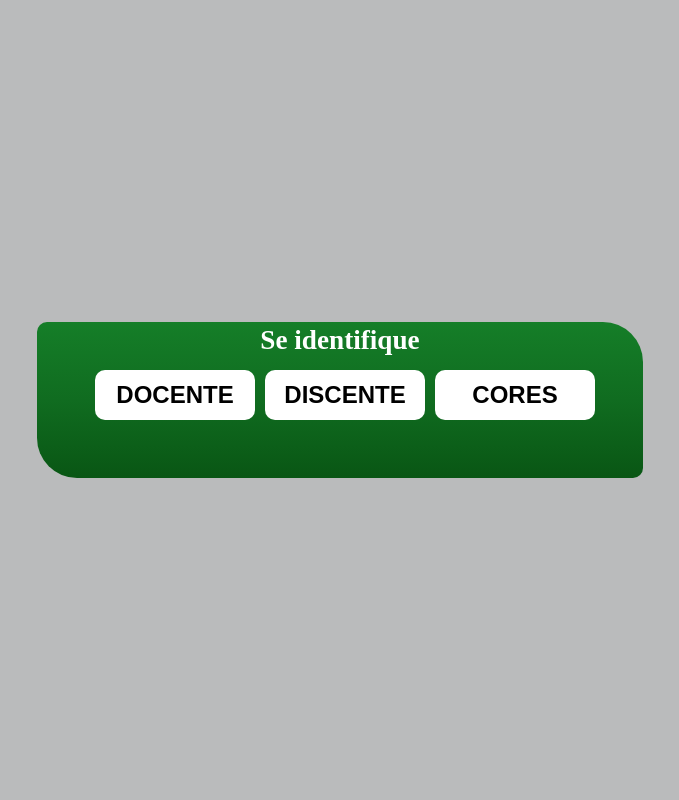
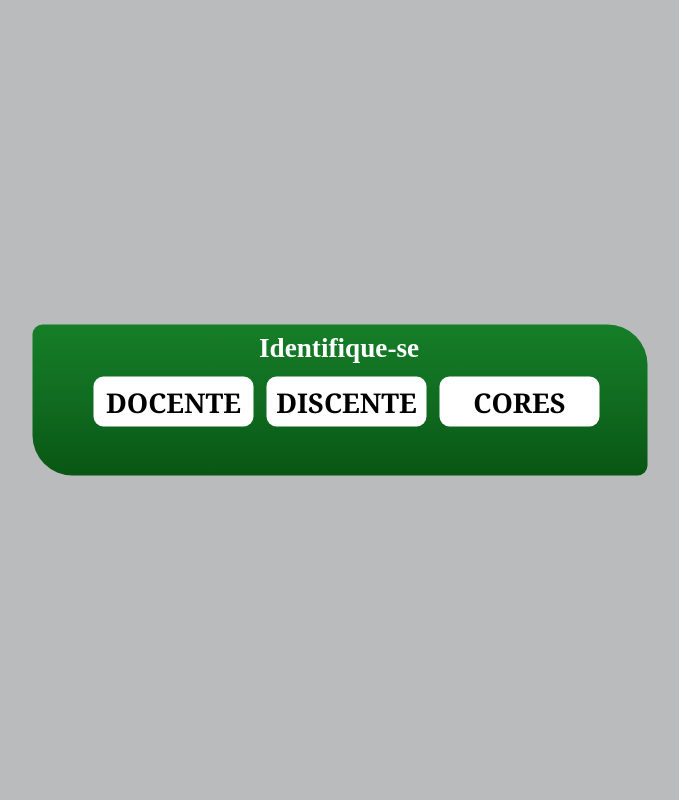
Before and after one commit to IanMRS/PI, a PHP site: page / in a window 1280 px wide. Shown: the whole page, without its empty margins (300-979 px from the left). Run offline with PHP 8.4, Linux system fonts and the light colour scheme.

Commit message:
Alterações de hoje

```diff
--- a/DOCENTE/signup/index.html
+++ b/DOCENTE/signup/index.html
@@ -36,10 +36,12 @@
           </div>
           <div class="input">
 
+
+          <input type="password" id="confirmar-senha" name="confirmar-senha">
+          <label for="senha">Senha:</label>
+          <br>
           <input type="password" id="senha" name="senha" required>
           <label for="confirmar-senha">Confirmar senha:</label>
-          <input type="password" id="confirmar-senha" name="confirmar-senha">
-          <label for="senha">Senha:</label>
           <p id="mensagem-senha"></p>
 
           <script>
--- a/index.html
+++ b/index.html
@@ -11,7 +11,7 @@
           <form action="redirecionar.php" method="post">
                     <div class="container">
                               <div class="tela">
-                                        <p>Se identifique</p>
+                                        <p>Identifique-se</p>
                               </div>
                               <div class="box">
                                         <input type="submit" value="DOCENTE" name="DOCENTE">
--- a/style.css
+++ b/style.css
@@ -46,20 +46,22 @@ form{
           display: flex;
           flex-direction: row;
           align-items: center;
+          padding-top: 0.25em;
 
 }
 .box input{
-display: block;
-margin-left: 10px;
-          margin-bottom: 10px;
+          display: block;
+          margin-left: 13px;
+          margin-bottom: 1px;
           border-radius: 10px;
           width: 160px;
           height: 50px;
           background: #ffffff;
           color: rgb(0, 0, 0);
           border: none;
-          font-size: 1.5em;
+          font-size: 1.7em;
           font-weight: bold;
+          font-family: 'Cambria';
 }
 .box input:hover{
           background: var(--p-01);
@@ -75,3 +77,6 @@ margin-left: 10px;
         font-weight: bold;
 
     }
+.tela p{
+    padding-top: 0.175em;
+}
```
Also changed, not shown: DISCENTE/signup/index.html (+7 -2 lines).
